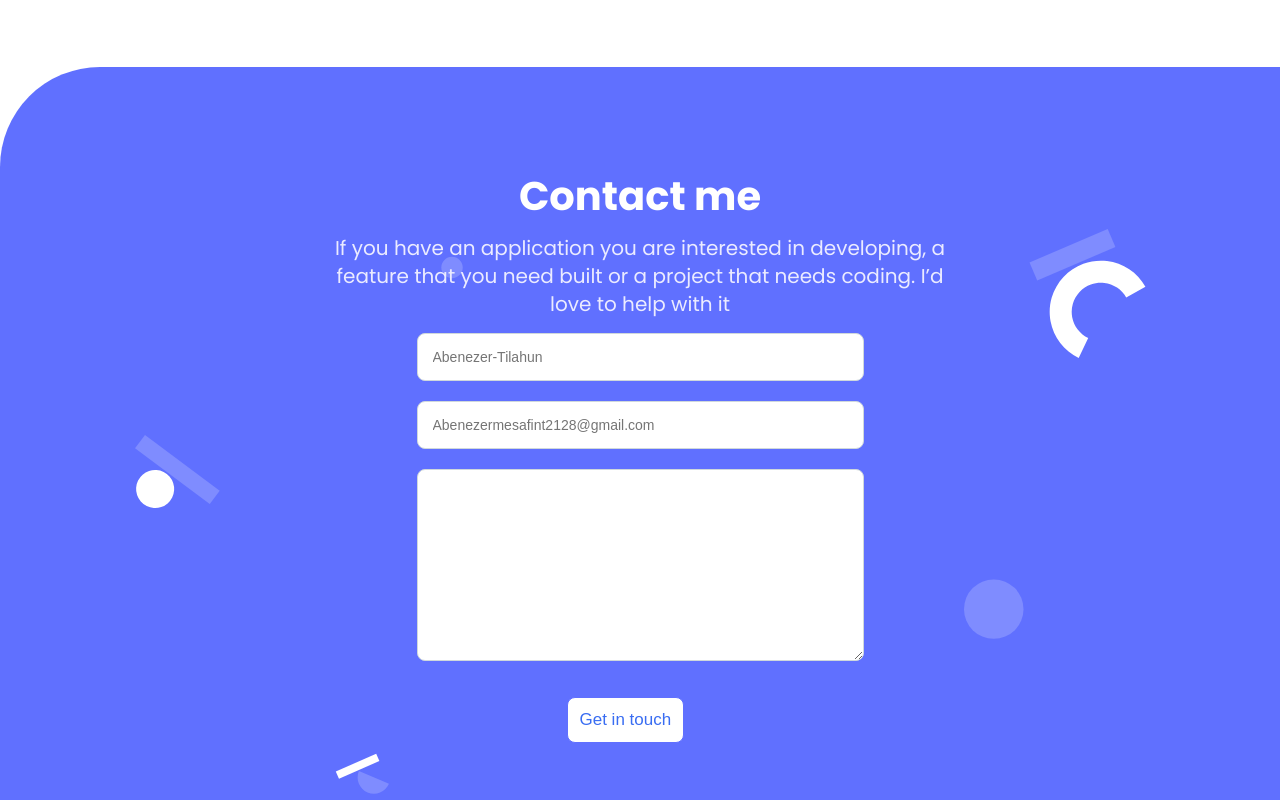
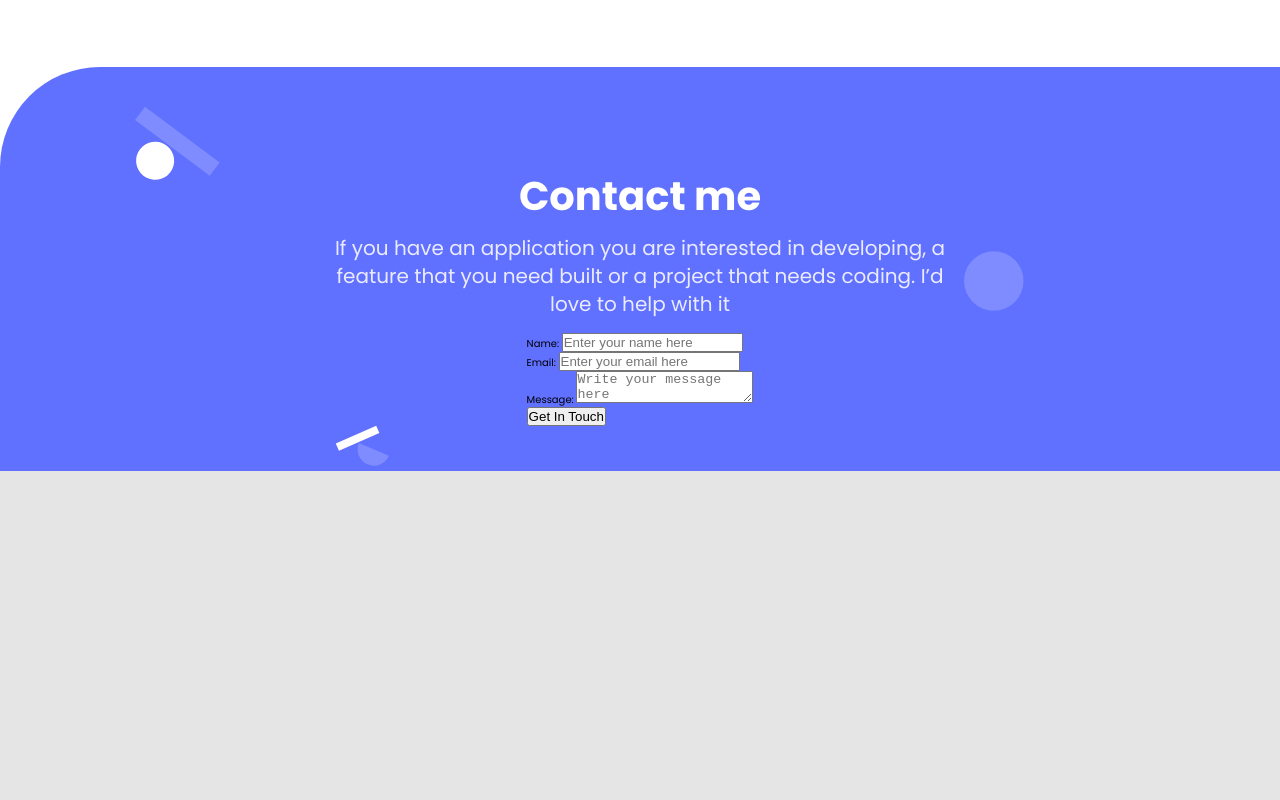
Before and after one commit to Abenezer-Tilahun/Microverse-Portfolio-Website, a website: page index.html in a window 1280 px wide. Shown: the part 4003-4803 px from the top of the page. After the commit the page ends 4474 px from the top, so only its background shows below. Drawn offline with Linux system fonts and the light colour scheme.

Commit message:
Update the contact form user-interactive

```diff
--- a/index.html
+++ b/index.html
@@ -27,7 +27,7 @@
       <div class="card popup desk">
         <div class="card-content desk">
           <img src="images/section-work/popupClose-icon.svg" alt="close-overlay" class="popup-close-btn" />
-          <h2 class="heading-secondary desk" id="name">Tonic</h2>
+          <h2 class="heading-secondary desk">Tonic</h2>
           <ul class="card-info desk">
             <li id="companyName">CANOPY</li>
             <li><img src="images/section-work/Counter.svg" alt="dot" class="card-info-dot" /></li>
@@ -273,31 +273,23 @@
           with it
         </p>
       </div>
-      <form id="contact-form" method="POST" class="contact-form" action="https://formspree.io/f/xzbyaeyk">
+      <form action="https://formspree.io/f/mzbyjjjd" class="contact_form" method="post">
         <ul>
           <li>
-            <input id="user-name" type="text" pattern="[A-Za-z]+" class="contact-element" name="user-name" placeholder="Abenezer-Tilahun" maxlength="30" required/>
-            <small></small>
+            <label for="name">Name:</label>
+            <input class = "contact_name" type="text" id="name" name="name" placeholder="Enter your name here" maxlength="30" required />
           </li>
           <li>
-            <input id="email" type="email" class="contact-element" name="user-email" placeholder="Abenezermesafint2128@gmail.com" required/>
-          </li>
-
-          <li>
-            <textarea
-              id="user-message"
-              name="user-message"
-              class="contact-element"
-              cols="30"
-              rows="10"
-              placeholder="Write your message here"
-              maxlength="500"
-              required>
-            </textarea>
+            <label for="email">Email:</label>
+            <input class="email_address" type="email" id="email" name="email" placeholder="Enter your email here" required />
           </li>
           <li>
-            <p class="show-msg">Please make sure the email is all lower case!</p>
-            <input id="submit" type="submit" value="Get in touch" class="button btn-contact"/>
+            <label for="message">Message:</label>
+            <textarea class="contact_message" id="message" placeholder="Write your message here" maxlength="500" required></textarea>
+          </li>
+          <li class="form_li_submit">
+            <p class="validation_message"></p>
+            <input type="submit" class="submit_btn" value="Get In Touch" />
           </li>
         </ul>
       </form>
```
